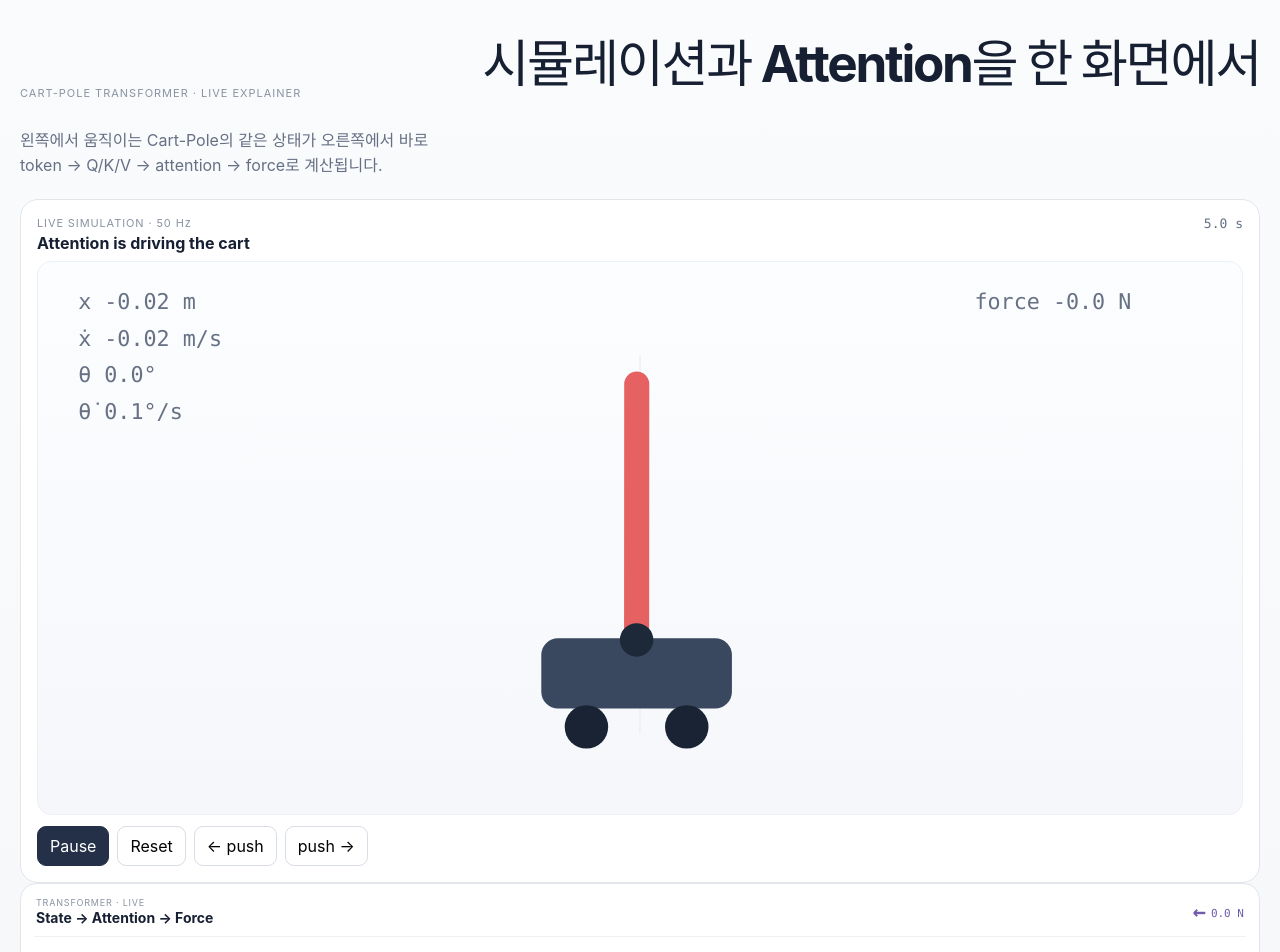
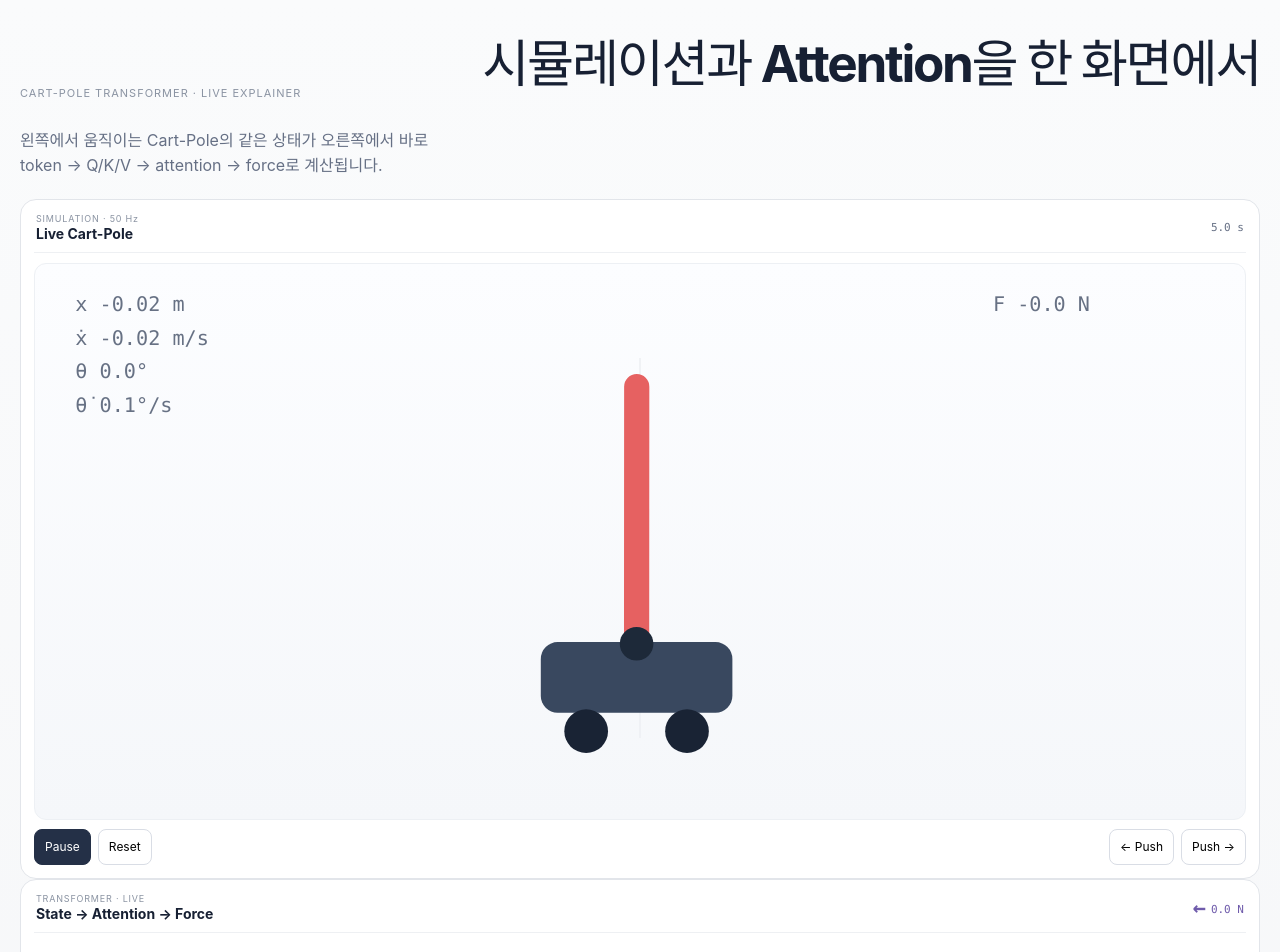
Before and after one commit to tinmanlab/cartpole-transformer, a Svelte app: page / in a window 1280 px wide. Shown: the top 952 px of the page. Built offline with nearby package versions, Linux system fonts and the light colour scheme.

Commit message:
ui: simplify live simulation panel

```diff
--- a/src/components/CartPoleView.svelte
+++ b/src/components/CartPoleView.svelte
@@ -19,17 +19,12 @@
 
 <div class="sim-card">
   <div class="sim-head">
-    <div>
-      <div class="eyebrow">LIVE SIMULATION · 50 Hz</div>
-      <strong>{status === 'fell' ? 'Pole fell — inspect the last decision' : 'Attention is driving the cart'}</strong>
-    </div>
+    <div><span>SIMULATION · 50 Hz</span><strong>{status === 'fell' ? 'Pole fell' : 'Live Cart-Pole'}</strong></div>
     <div class="time">{elapsed.toFixed(1)} s</div>
   </div>
 
   <svg viewBox="0 0 720 330" class="sim" role="img" aria-label="live Cart-Pole simulation">
-    <defs>
-      <linearGradient id="trackGlow" x1="0" x2="1"><stop offset="0" stop-color="#e7eaf0"/><stop offset=".5" stop-color="#cbd2df"/><stop offset="1" stop-color="#e7eaf0"/></linearGradient>
-    </defs>
+    <defs><linearGradient id="trackGlow" x1="0" x2="1"><stop offset="0" stop-color="#e7eaf0"/><stop offset=".5" stop-color="#cbd2df"/><stop offset="1" stop-color="#e7eaf0"/></linearGradient></defs>
     <line x1="35" y1="268" x2="685" y2="268" stroke="url(#trackGlow)" stroke-width="6" stroke-linecap="round"/>
     <line x1="360" y1="56" x2="360" y2="282" stroke="#eef0f4" stroke-width="1"/>
     <g>
@@ -42,24 +37,24 @@
       <line x1={cx} y1="305" x2={cx + Math.sign(force)*forceWidth} y2="305" stroke="#8b66d8" stroke-width="7" stroke-linecap="round"/>
       <polygon points={force>0 ? (cx+forceWidth+8)+",305 "+(cx+forceWidth-5)+",298 "+(cx+forceWidth-5)+",312" : (cx-forceWidth-8)+",305 "+(cx-forceWidth+5)+",298 "+(cx-forceWidth+5)+",312"} fill="#8b66d8"/>
     {/if}
-    <text x="24" y="28">x {state.x.toFixed(2)} m</text>
-    <text x="24" y="50">ẋ {state.xDot.toFixed(2)} m/s</text>
-    <text x="24" y="72">θ {deg.toFixed(1)}°</text>
-    <text x="24" y="94">θ̇ {(state.thetaDot*180/Math.PI).toFixed(1)}°/s</text>
-    <text x="560" y="28">force {force.toFixed(1)} N</text>
+    <g class="state-readout">
+      <text x="24" y="28">x {state.x.toFixed(2)} m</text>
+      <text x="24" y="48">ẋ {state.xDot.toFixed(2)} m/s</text>
+      <text x="24" y="68">θ {deg.toFixed(1)}°</text>
+      <text x="24" y="88">θ̇ {(state.thetaDot*180/Math.PI).toFixed(1)}°/s</text>
+      <text x="570" y="28">F {force.toFixed(1)} N</text>
+    </g>
   </svg>
 
   <div class="sim-controls">
     <button class="primary" on:click={onToggle}>{running ? 'Pause' : 'Run'}</button>
     <button on:click={onReset}>Reset</button>
-    <button on:pointerdown={() => onPush(-6)} on:pointerup={onPushEnd} on:pointerleave={onPushEnd}>← push</button>
-    <button on:pointerdown={() => onPush(6)} on:pointerup={onPushEnd} on:pointerleave={onPushEnd}>push →</button>
+    <span class="spacer"></span>
+    <button on:pointerdown={() => onPush(-6)} on:pointerup={onPushEnd} on:pointerleave={onPushEnd}>← Push</button>
+    <button on:pointerdown={() => onPush(6)} on:pointerup={onPushEnd} on:pointerleave={onPushEnd}>Push →</button>
   </div>
 </div>
 
 <style>
-.sim-card{background:#fff;border:1px solid #e2e5ea;border-radius:18px;padding:16px}
-.sim-head{display:flex;justify-content:space-between;gap:16px;align-items:flex-start}.eyebrow{font-size:11px;letter-spacing:.08em;color:#8a93a2;margin-bottom:3px}.time{font:13px ui-monospace,SFMono-Regular,Menlo,monospace;color:#667085}
-.sim{width:100%;height:auto;display:block;margin-top:8px;background:linear-gradient(180deg,#fcfdff,#f5f7fa);border-radius:14px;border:1px solid #edf0f4}.sim text{font:13px ui-monospace,SFMono-Regular,Menlo,monospace;fill:#677184}
-.sim-controls{display:flex;gap:8px;flex-wrap:wrap;margin-top:11px}.sim-controls button{border:1px solid #d9dde5;border-radius:9px;background:#fff;padding:8px 12px;min-height:40px;cursor:pointer}.sim-controls .primary{background:#243047;color:#fff;border-color:#243047}
+.sim-card{height:100%;min-height:430px;background:#fff;border:1px solid #e2e5ea;border-radius:16px;padding:13px;display:flex;flex-direction:column}.sim-head{display:flex;justify-content:space-between;gap:12px;align-items:center;padding:0 2px 10px;border-bottom:1px solid #eef0f3}.sim-head span{display:block;font-size:9px;letter-spacing:.09em;color:#8a93a2}.sim-head strong{display:block;font-size:14px;margin-top:1px}.time{font:11px ui-monospace,SFMono-Regular,Menlo,monospace;color:#667085}.sim{width:100%;height:auto;display:block;margin-top:10px;background:linear-gradient(180deg,#fcfdff,#f5f7fa);border-radius:12px;border:1px solid #edf0f4;flex:1;min-height:0}.sim text{font:12px ui-monospace,SFMono-Regular,Menlo,monospace;fill:#677184}.sim-controls{display:flex;gap:7px;align-items:center;margin-top:9px}.sim-controls button{border:1px solid #d9dde5;border-radius:8px;background:#fff;padding:7px 10px;min-height:36px;cursor:pointer;font-size:12px}.sim-controls .primary{background:#243047;color:#fff;border-color:#243047}.spacer{flex:1}
 </style>
```
